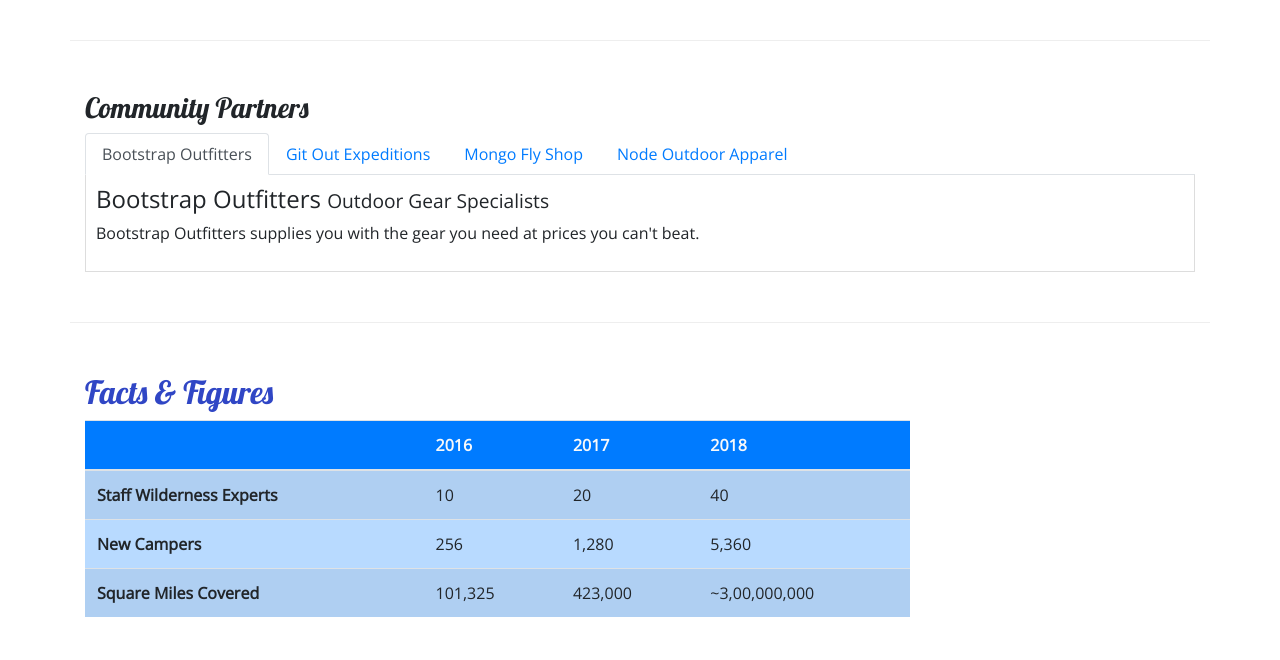
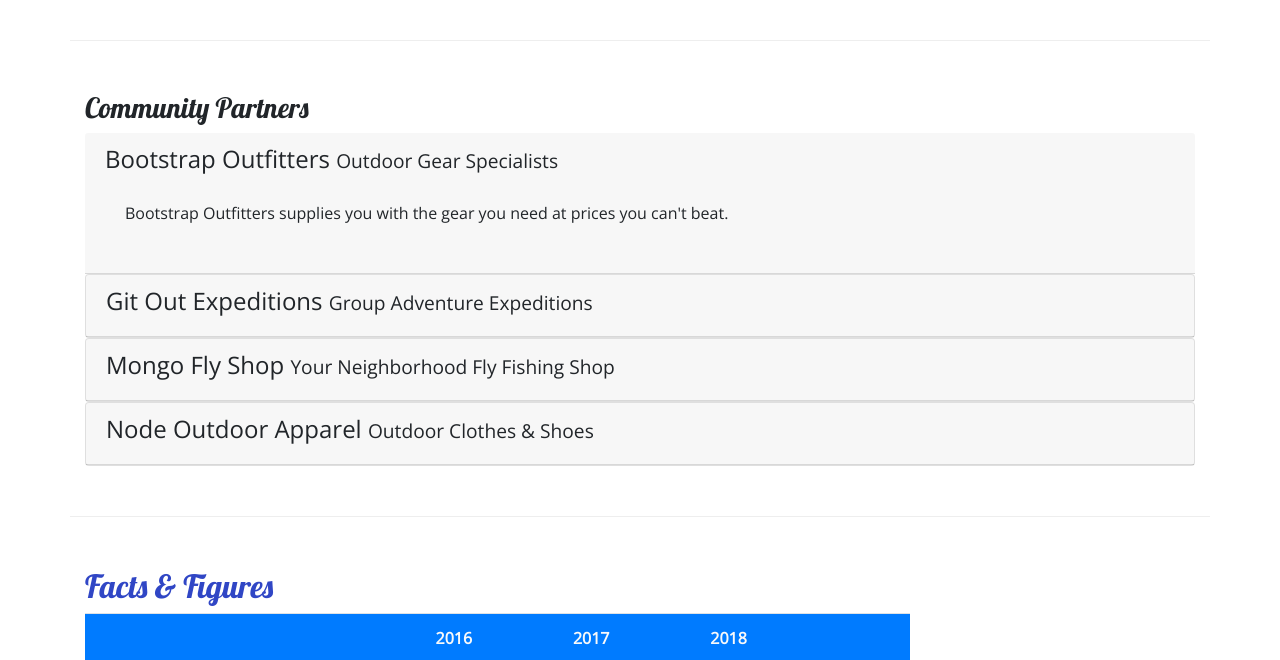
Before and after one commit to aaron-lunsford/nucampsite-folder, a website: page aboutus.html in a window 1280 px wide. Shown: the part 860-1520 px from the top of the page. Drawn offline with nearby package versions, Linux system fonts and the light colour scheme.

Commit message:
Accordian

```diff
--- a/aboutus.html
+++ b/aboutus.html
@@ -103,28 +103,58 @@
         <div class="row row-content">
             <div class="col">
                 <h3>Community Partners</h3>
-                    <ul class="nav nav-tabs">
-                        <li class="nav-item"> <a class="nav-link active" href="#bootstrap" role="tab" data-toggle="tab"> Bootstrap Outfitters </a> </li>
-                        <li class="nav-item"> <a class="nav-link" href="#git" role="tab" data-toggle="tab" >Git Out Expeditions </a> </li>
-                        <li class="nav-item"> <a class="nav-link" href="#mongo" role="tab" data-toggle="tab"> Mongo Fly Shop </a> </li>
-                        <li class="nav-item"> <a class="nav-link" href="#node" role="tab" data-toggle="tab"> Node Outdoor Apparel </a> </li>
-                    </ul>
-                <div class="tab-content">
-                    <div role="tabpanel" class="tab-pane fade show active" id="bootstrap">
-                        <h4>Bootstrap Outfitters <small>Outdoor Gear Specialists</small></h4>
-                        <p class="d-none d-sm-block">Bootstrap Outfitters supplies you with the gear you need at prices you can't beat.</p>
+                <div id="accordian">
+                    <div role="tab" class="card-header">
+                        <h4>
+                            <a data-toggle="collapse" data-target="#bootstrap"> Bootstrap Outfitters <small>Outdoor Gear Specialists</small>
+                            </a>
+                        </h4>
+                        <div class="collapse show" id="bootstrap" data-parent="#accordian">
+                            <div class="card-body">
+                                <p class="d-none d-sm-block">Bootstrap Outfitters supplies you with the gear you need at prices you can't beat.</p>
+                            </div>
+                        </div>
                     </div>
-                    <div role="tabpanel" class="tab-pane fade" id="git">
-                        <h4>Git Out Expeditions <small>Group Adventure Expeditions</small></h4>
-                        <p class="d-none d-sm-block">Join Git Out Expeditions to explore new horizons with a group of other adventurers!</p>
+                    <div class="card">
+                        <div role="tab" class="card-header">
+                            <h4>
+                                <a class="collapsed" data-toggle="collapse" data-target="#git"> Git Out Expeditions <small>Group Adventure Expeditions</small>
+                                </a>
+                            </h4>
+                            <div class="collapse" id="git" data-parent="#accordian">
+                                <div class="card-body">
+                                    <p class="d-none d-sm-block">Join Git Out Expeditions to explore new horizons with a group of other adventurers!</p>
+                                </div>
+                            </div>
+                        </div>
                     </div>
-                    <div role="tabpanel" class="tab-pane fade" id="mongo">
-                        <h4>Mongo Fly Shop <small>Your Neighborhood Fly Fishing Shop</small></h4>
-                        <p class="d-none d-sm-block">Need a new fishing pole, a tacklebox, or flies of all kinds? Stop by Mongo Fly Shop.</p>
+                    <div class="card">
+                        <div role="tab" class="card-header">
+                            <h4>
+                                <a class="collapsed" data-toggle="collapse" data-target="#mongo">
+                                    Mongo Fly Shop <small>Your Neighborhood Fly Fishing Shop</small>
+                                </a>
+                            </h4>
+                            <div class="collapse" id="mongo" data-parent="accordian">
+                                <div class="card-body">
+                                    <p class="d-none d-sm-block">Need a new fishing pole, a tacklebox, or flies of all kinds? Stop by Mongo Fly Shop.</p>
+                                </div>
+                            </div>
+                        </div>
                     </div>
-                    <div role="tabpanel" class="tab-pane fade" id="node">
-                        <h4>Node Outdoor Apparel <small>Outdoor Clothes & Shoes</small></h4>
-                        <p class="d-none d-sm-block">From polar fleeces to swimsuits, hiking boots to waders, a visit to Node will be sure to get you covered.</p>
+                    <div class="card">
+                        <div role="tab" class="card-header">
+                            <h4>
+                                <a class="collapsed" data-toggle="collapse" data-target="#node">
+                                    Node Outdoor Apparel <small>Outdoor Clothes & Shoes</small>
+                                </a>
+                            </h4>
+                            <div class="collapse" id="node" data-parent="#accordian">
+                                <div class="card-body">
+                                    <p class="d-none d-sm-block">From polar fleeces to swimsuits, hiking boots to waders, a visit to Node will be sure to get you covered.</p>
+                                </div>
+                            </div>
+                        </div>
                     </div>
                 </div>
             </div>
--- a/css/styles.css
+++ b/css/styles.css
@@ -35,9 +35,3 @@
 .navbar {
     background-color: #901CAD;
 }
-
-.tab-content {
-    border: 1px solid #DDD;
-    border-top: none;
-    padding: 10px;
-}
```
